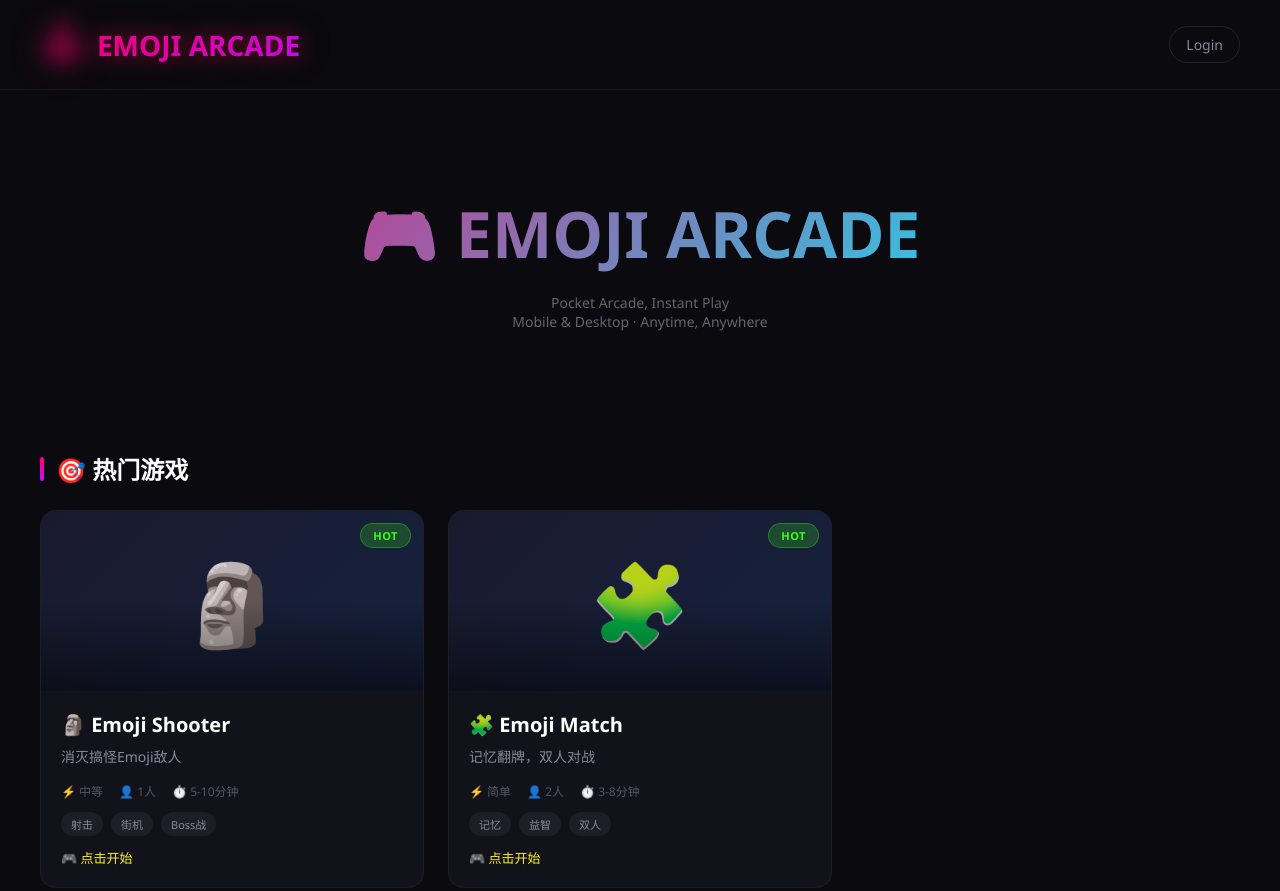
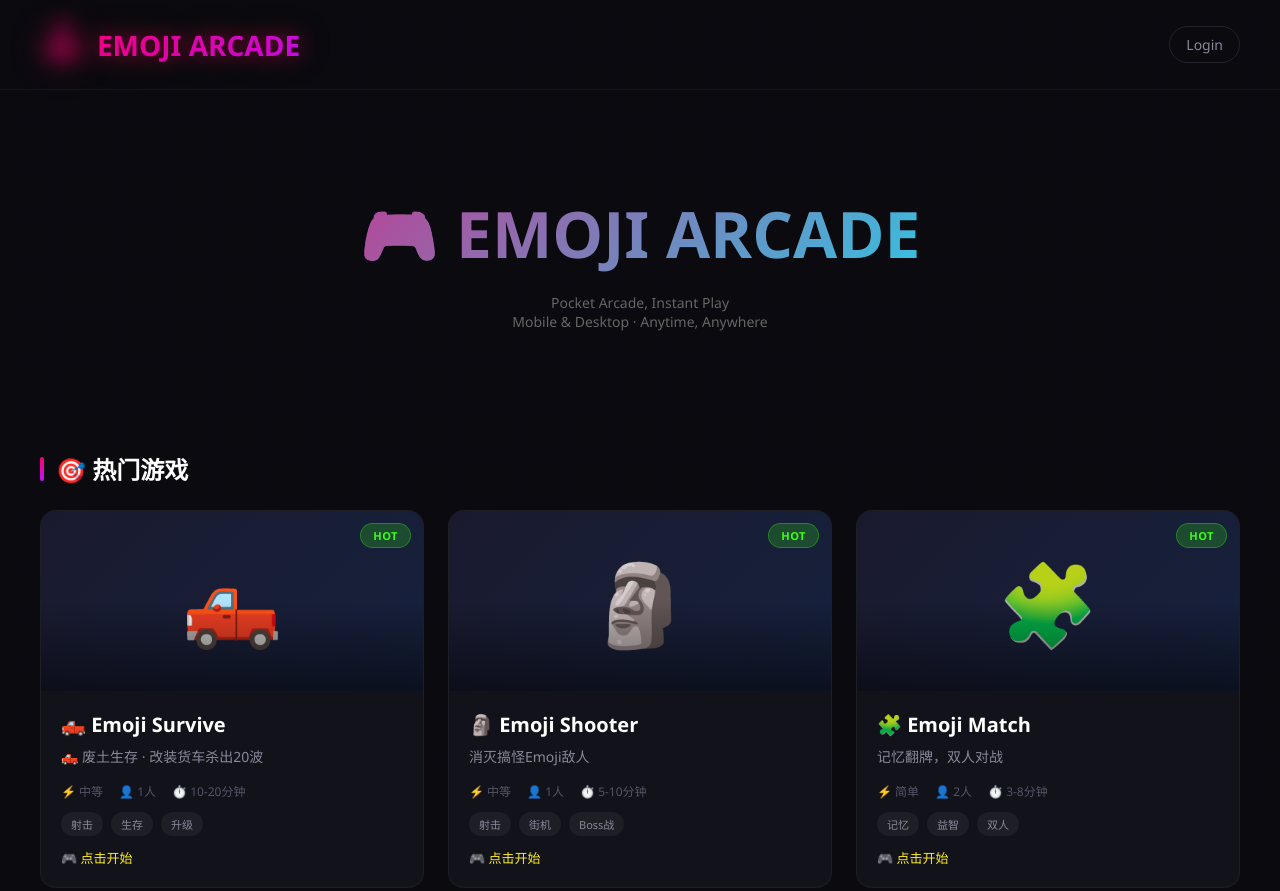
Before and after one commit to GalaxyZhu/emoji_playground, a plain HTML site: page index.html in a window 1280 px wide. Shown: the top 891 px of the page. Drawn offline with Linux system fonts and the light colour scheme.

Commit message:
Add Emoji Survive to featured games section

```diff
--- a/index.html
+++ b/index.html
@@ -233,6 +233,18 @@
         async function loadGames() {
             // 硬编码游戏数据
             gamesData = [{
+                id: 'emoji-survive',
+                name: 'Emoji Survive',
+                emoji: '🛻',
+                tagline: '🛻 废土生存 · 改装货车杀出20波',
+                version: '0.1.0',
+                status: 'ready',
+                path: 'games/emoji-survive/index.html',
+                difficulty: '中等',
+                tags: ['射击', '生存', '升级'],
+                players: '1人',
+                playTime: '10-20分钟'
+            }, {
                 id: 'emoji-shooter',
                 name: 'Emoji Shooter',
                 emoji: '🗿',
```
